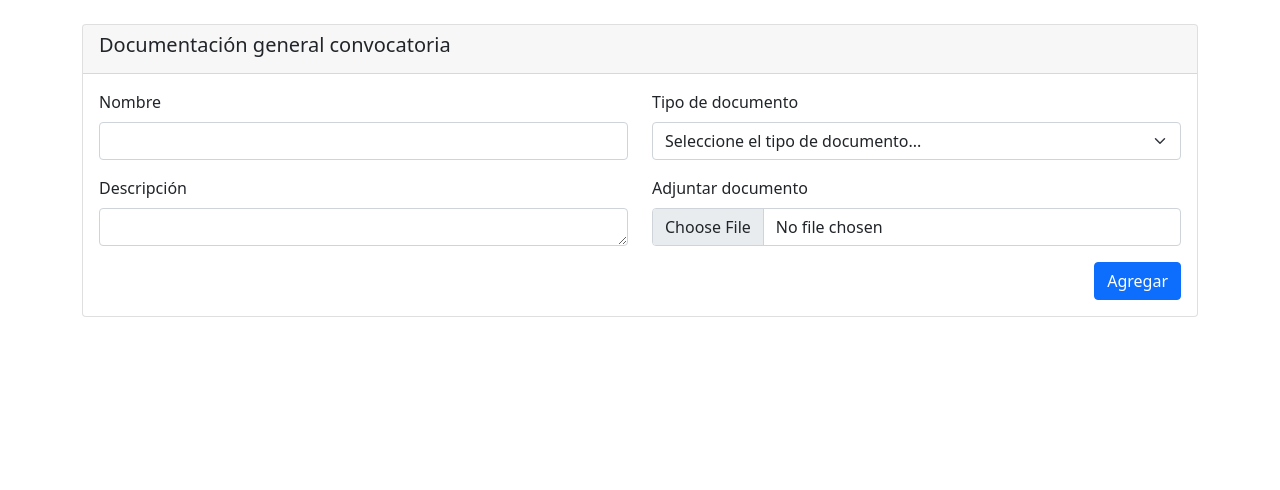
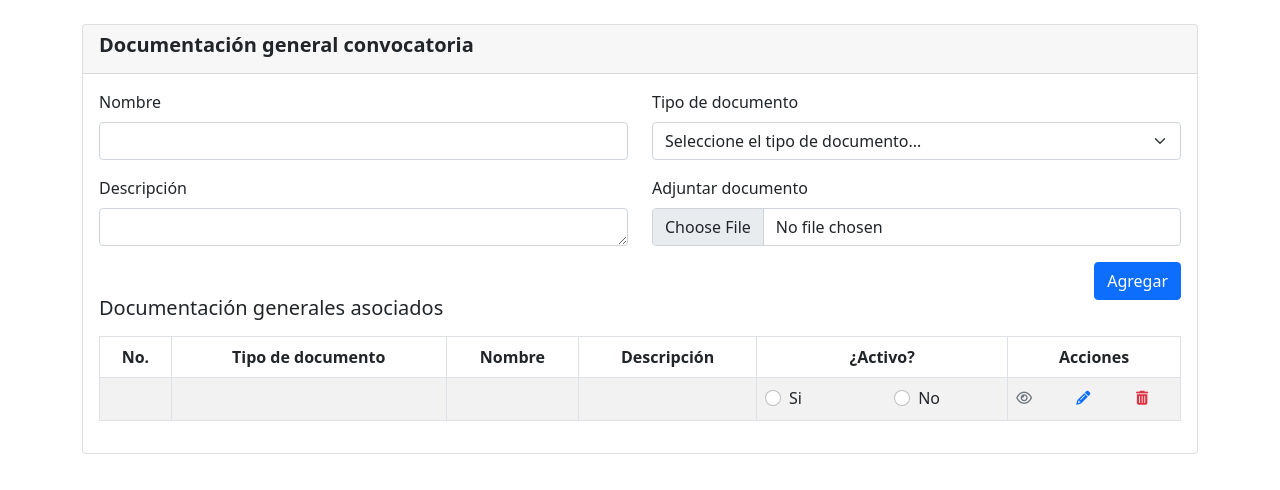
Before and after one commit to josefcogil/kunai-test, a React (Create React App) app: page / in a window 1280 px wide. Shown: the top 490 px of the page. Built offline with nearby package versions, Linux system fonts and the light colour scheme.

Commit message:
feat: add table

```diff
--- a/src/App.jsx
+++ b/src/App.jsx
@@ -1,17 +1,28 @@
 import { Container, Card, Row, Col } from 'react-bootstrap';
 import DocumentForm from './components/DocumentForm';
+import DocumentTable from './components/DocumentTable';
 
 const App = () => {
   return (
     <Container className="py-4">
       <Card>
         <Card.Header>
-          <h5>Documentación general convocatoria</h5>
+          <h5>
+            <b>Documentación general convocatoria</b>
+          </h5>
         </Card.Header>
         <Card.Body>
           <Row>
             <Col>
               <DocumentForm />
+            </Col>
+          </Row>
+          <Row>
+            <Col>
+              <Card.Subtitle>
+                <h5>Documentación generales asociados</h5>
+              </Card.Subtitle>
+              <DocumentTable />
             </Col>
           </Row>
         </Card.Body>
```
